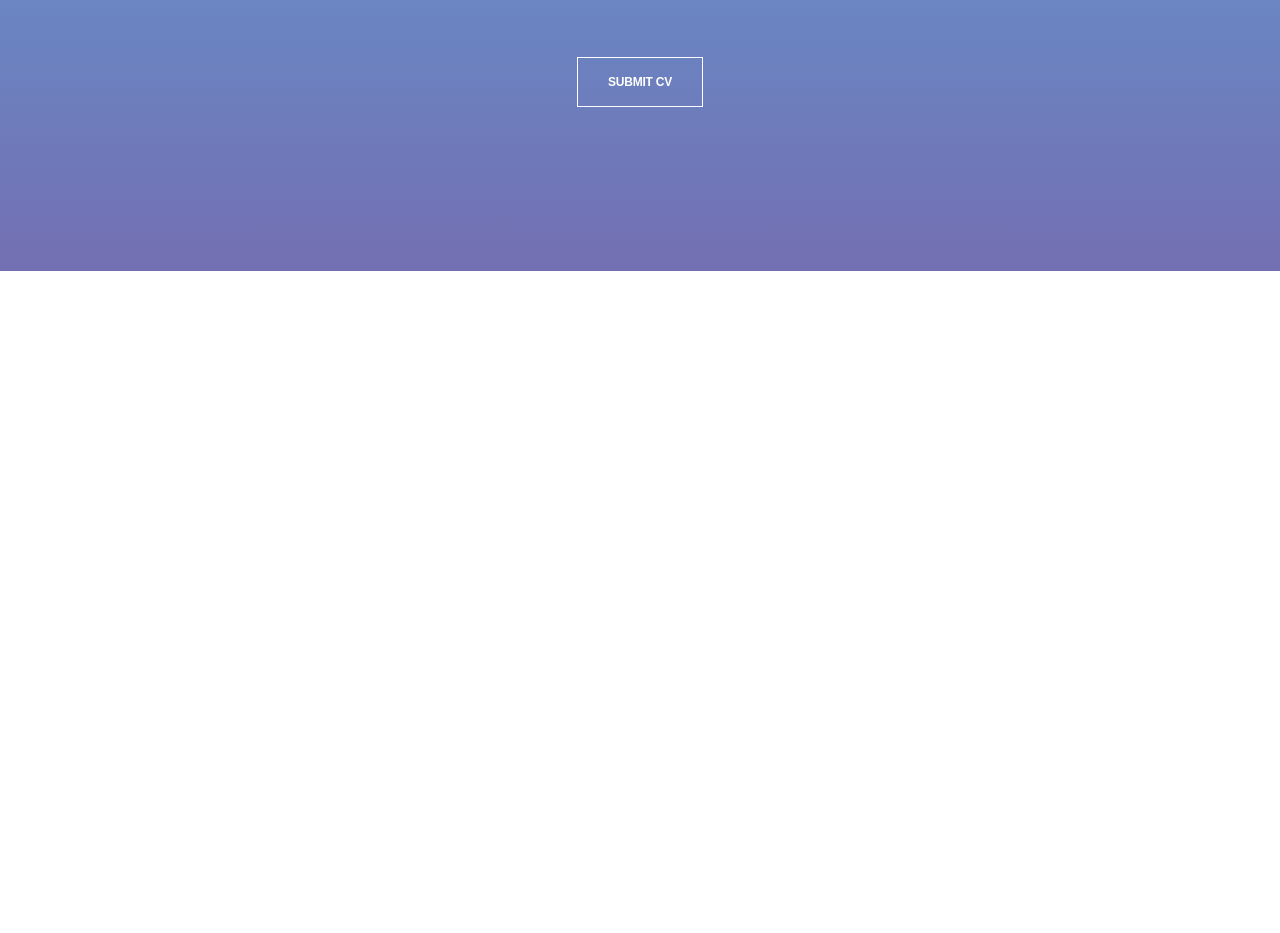
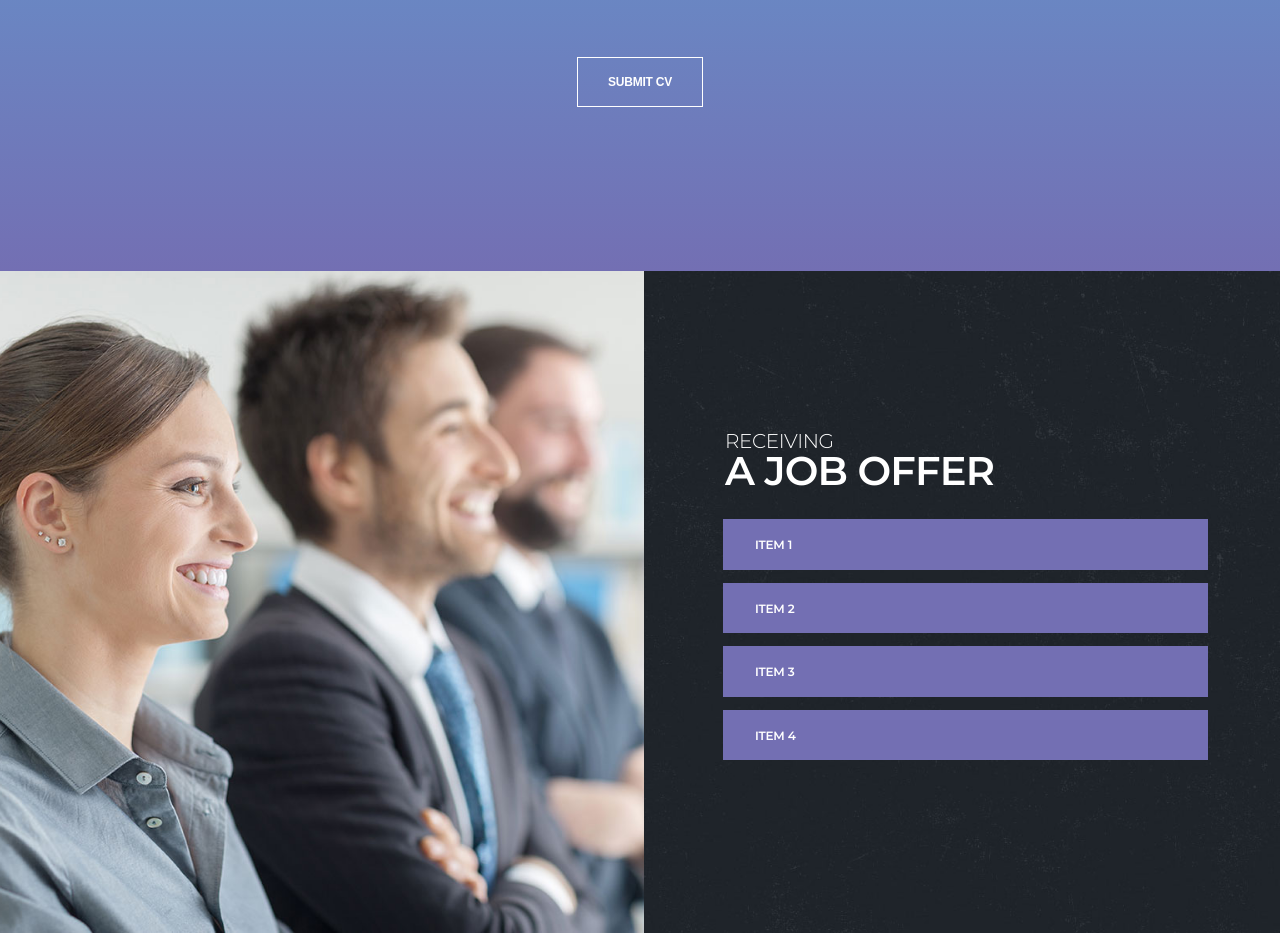
Before and after one commit to medinehajredini/INT20_21_GR10, a plain HTML site: page index.html in a window 1280 px wide. Shown: the part 3034-3967 px from the top of the page. Before the commit the page ends 3305 px from the top, so only its background shows below. Drawn offline with nearby package versions, Linux system fonts and the light colour scheme.

Commit message:
added accordion structure and style

```diff
--- a/index.html
+++ b/index.html
@@ -313,6 +313,68 @@
         </form>
     </section>
 
+    <section
+            class="content-two-column-container-fluid align-items-center gradient-bg1"
+    >
+        <div class="content-left-img"></div>
+        <div class="content-right-accordion gradient-padding-bg pl70 pr70">
+            <div class="special-titles mb30">
+                <h5>Receiving</h5>
+                <h3>A job offer</h3>
+            </div>
+
+            <ul class="accordion">
+                <li>
+                    <a class="toggle" href="#">Item 1</a>
+                    <p class="inner">
+                        Let's make a nice big leafy tree. You have to make those little
+                        noises or it won't work. Let's put some happy little clouds in
+                        our world. We don't really know where this goes - and I'm not
+                        sure we really care. When you do it your way you can go anywhere
+                        you choose. No worries. No cares. Just float and wait for the
+                        wind to blow you around.
+                    </p>
+                </li>
+
+                <li>
+                    <a class="toggle" href="#">Item 2</a>
+                    <p class="inner">
+                        Let's make a nice big leafy tree. You have to make those little
+                        noises or it won't work. Let's put some happy little clouds in
+                        our world. We don't really know where this goes - and I'm not
+                        sure we really care. When you do it your way you can go anywhere
+                        you choose. No worries. No cares. Just float and wait for the
+                        wind to blow you around.
+                    </p>
+                </li>
+
+                <li>
+                    <a class="toggle" href="#">Item 3</a>
+                    <p class="inner">
+                        Let's make a nice big leafy tree. You have to make those little
+                        noises or it won't work. Let's put some happy little clouds in
+                        our world. We don't really know where this goes - and I'm not
+                        sure we really care. When you do it your way you can go anywhere
+                        you choose. No worries. No cares. Just float and wait for the
+                        wind to blow you around.
+                    </p>
+                </li>
+
+                <li>
+                    <a class="toggle" href="#">Item 4</a>
+                    <p class="inner">
+                        Let's make a nice big leafy tree. You have to make those little
+                        noises or it won't work. Let's put some happy little clouds in
+                        our world. We don't really know where this goes - and I'm not
+                        sure we really care. When you do it your way you can go anywhere
+                        you choose. No worries. No cares. Just float and wait for the
+                        wind to blow you around.
+                    </p>
+                </li>
+            </ul>
+        </div>
+    </section>
+
 </div>
 
 <script src="https://ajax.googleapis.com/ajax/libs/jquery/3.5.1/jquery.min.js"></script>
--- a/style/main.css
+++ b/style/main.css
@@ -176,6 +176,41 @@ figure {
     line-height: 30px;
 }
 
+ul.accordion {
+    list-style: none;
+    padding: 0;
+}
+ul.accordion .inner {
+    padding: 1em;
+    overflow: hidden;
+    display: none;
+    background-color: transparent;
+    color: #fff;
+}
+ul.accordion li {
+    margin-bottom: 15px;
+}
+ul.accordion li a.toggle {
+    width: 100%;
+    display: block;
+    color: #fff;
+    box-sizing: border-box;
+    background-color: #736fb3;
+    padding: 18px 50px 17px 32px;
+    transition: background 0.3s ease;
+    text-decoration: none;
+    font-size: 12px;
+    text-transform: uppercase;
+    font-weight: 600;
+    letter-spacing: -0.02em;
+    line-height: 1.3;
+    margin: -2px;
+    border: none;
+    word-wrap: break-word;
+}
+ul.accordion li a.toggle:hover {
+    background-color: #55bce7;
+}
 header {
     display: grid;
     grid-template-columns: repeat(auto-fill, minmax(calc(33% - 30px), 1fr));
@@ -674,3 +709,27 @@ input[type="number"] {
     font-size: 40px;
     text-transform: uppercase;
 }
+.content-left-img {
+    background-image: url("../repository/half_image.jpg");
+    z-index: 2;
+    position: relative;
+    width: 103%;
+    height: 100%;
+    background-position: 50% 50%;
+    background-size: cover;
+    background-repeat: no-repeat;
+}
+.gradient-bg1 {
+    background-image: url("../images/footer-bg.jpg");
+    z-index: 2;
+    position: relative;
+    width: 100%;
+    height: 100%;
+    background-position: 50% 50%;
+    background-size: cover;
+    background-repeat: no-repeat;
+}
+.content-right-accordion {
+    overflow: hidden;
+    z-index: 3;
+}
```
Also changed, not shown: images/footer-bg.jpg (added), repository/half_image.jpg (added).
